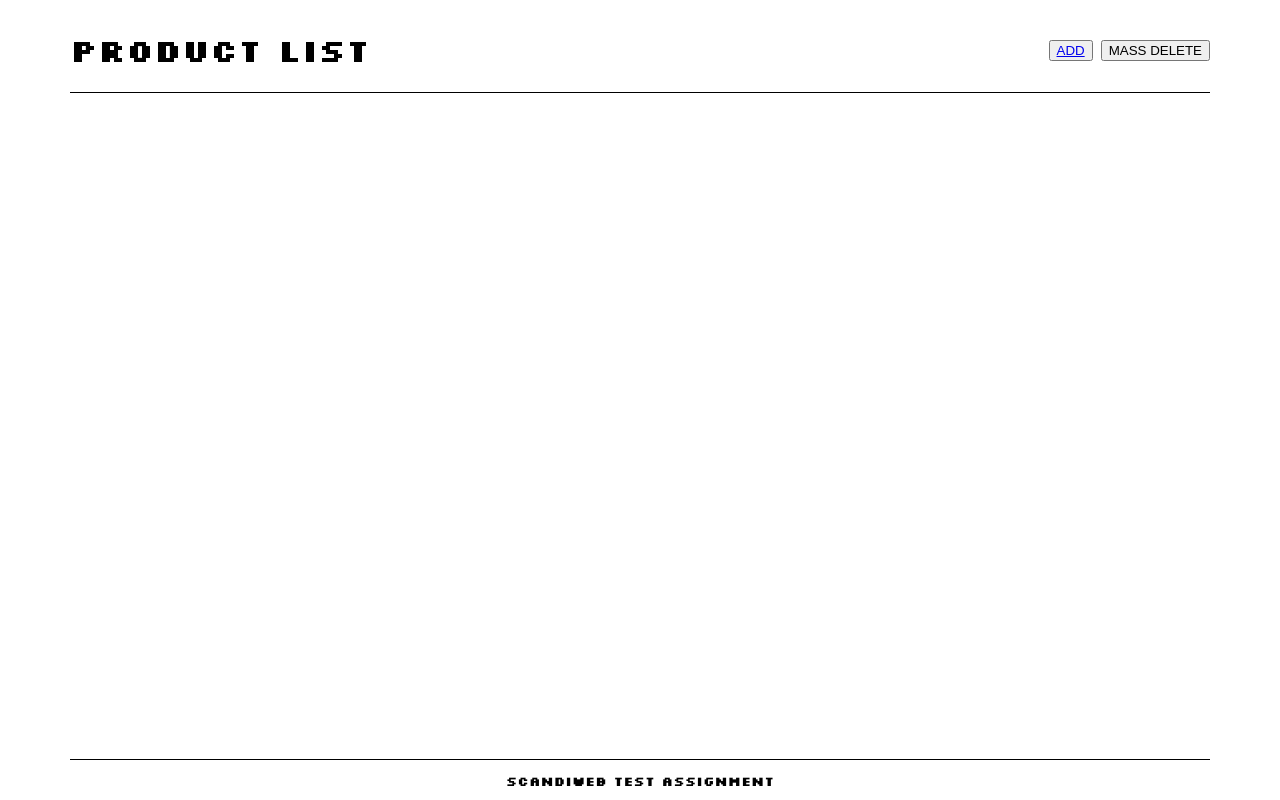
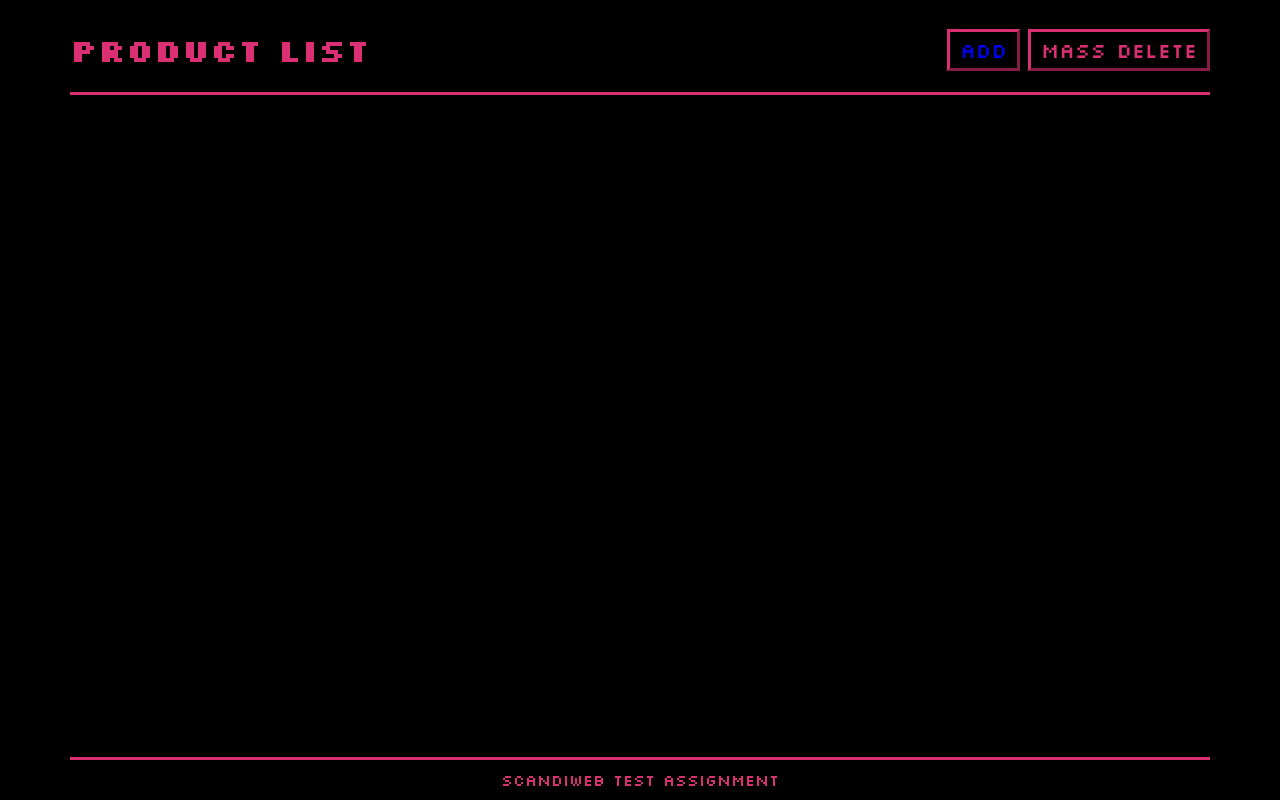
Before and after one commit to MattElks/matt-elks-scandiweb, a PHP site: page / in a window 1280 px wide. Run offline with PHP 8.4, Linux system fonts and the light colour scheme.

Commit message:
content and style modified

```diff
--- a/css/main.css
+++ b/css/main.css
@@ -9,16 +9,51 @@ body {
   font-family: "Silkscreen", cursive;
   display: flex;
   justify-content: center;
+  color: #da2f73;
+  background-color: #000000;
 }
 .container {
   width: 1140px;
 }
 
+/* HEADER */
+
 header {
   display: flex;
   justify-content: space-between;
   align-items: center;
-  border-bottom: 1px solid black;
+  border-bottom: 3px solid #da2f73;
+}
+/*Add click animation with shade */
+header button {
+  font-size: 1.3rem;
+  font-family: "Silkscreen", cursive;
+  border-color: #da2f73;
+  background-color: #000000;
+  color: #da2f73;
+  padding: 5px 10px;
+  border-width: 3px;
+}
+
+/*text changes color at same time*/
+header button:hover {
+  border-color: #06ff00;
+  background-color: #06ff00;
+  color: black;
+  cursor: pointer;
+}
+
+header button a {
+  text-decoration: none;
+}
+
+header button :active {
+  transform: translateY(1px);
+  box-shadow: 1px -1px 10px rgba(0, 0, 0, 0.1) inset;
+}
+
+header button a:visited {
+  color: inherit;
 }
 
 /* FOOTER */
@@ -30,8 +65,8 @@ footer {
   position: absolute;
   bottom: 0;
   height: 2.5rem;
-  border-top: 1px solid black;
+  border-top: 3px solid #da2f73;
 }
-footer h5 {
+footer p {
   margin: 0;
 }
--- a/index.html
+++ b/index.html
@@ -21,12 +21,12 @@
         <div><h1>Product List</h1></div>
         <div>
           <button><a href="/add-product.html">ADD</a></button>
-          <button>MASS DELETE</button>
+          <button id="delete-product-btn">MASS DELETE</button>
         </div>
       </header>
       <main></main>
       <footer>
-        <div><h5>Scandiweb Test assignment</h5></div>
+        <div><p>Scandiweb Test assignment</p></div>
       </footer>
     </div>
   </body>
```
